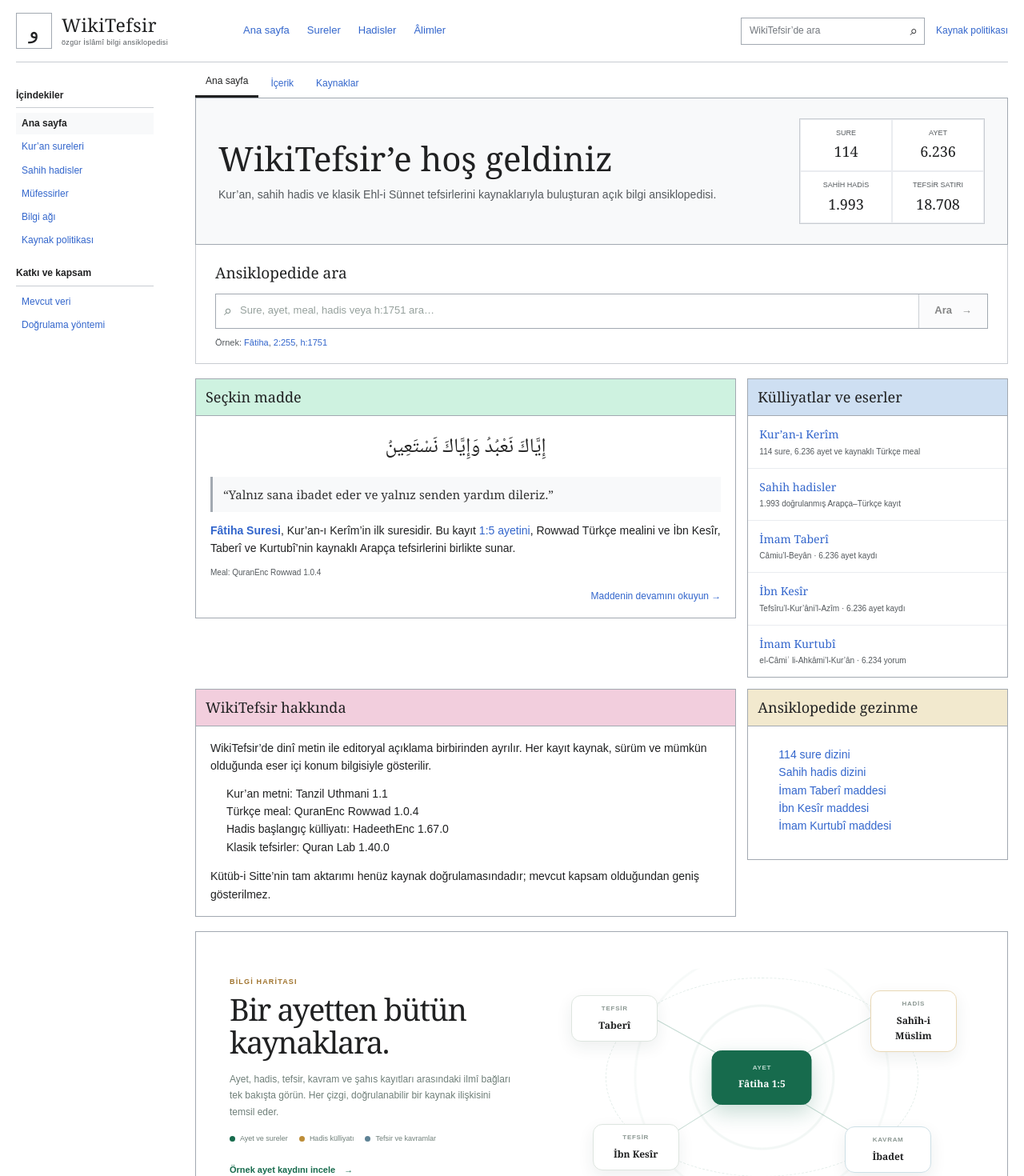
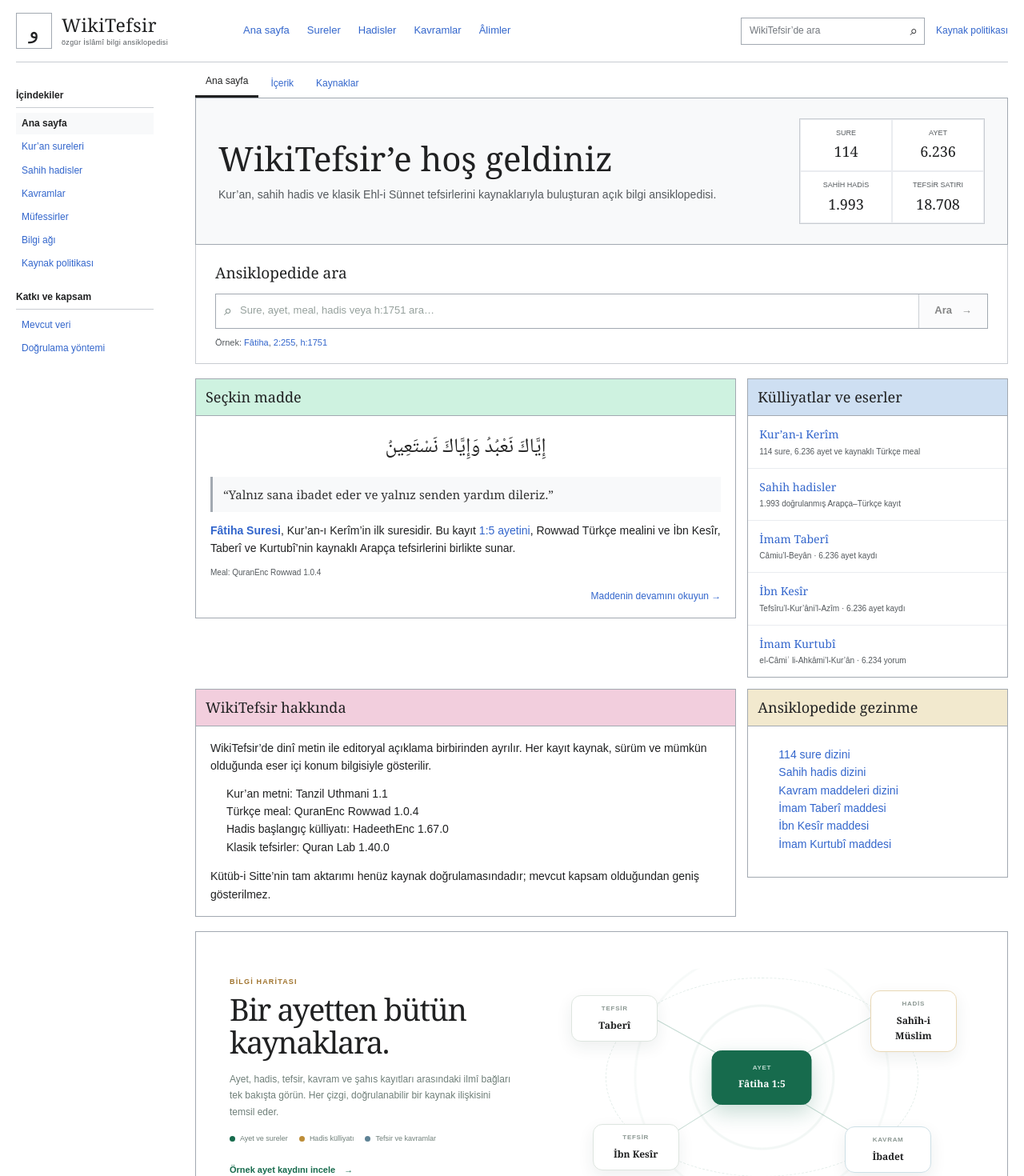
Before and after one commit to saitakarcesme/WikiTefsir, a Next.js app: page / in a window 1280 px wide. Shown: the top 1470 px of the page at 80% size. Built offline with nearby package versions, Linux system fonts and the light colour scheme.

Commit message:
feat: expose concept navigation

```diff
--- a/app/components/site-header.tsx
+++ b/app/components/site-header.tsx
@@ -12,6 +12,7 @@ export function SiteHeader() {
         <Link href="/">Ana sayfa</Link>
         <Link href="/sureler">Sureler</Link>
         <Link href="/hadis">Hadisler</Link>
+        <Link href="/kavramlar">Kavramlar</Link>
         <Link href="/alim/taberi">Âlimler</Link>
       </nav>
 
--- a/app/page.tsx
+++ b/app/page.tsx
@@ -26,6 +26,7 @@ export default function Home() {
           <Link className="active" href="/">Ana sayfa</Link>
           <Link href="/sureler">Kur’an sureleri</Link>
           <Link href="/hadis">Sahih hadisler</Link>
+          <Link href="/kavramlar">Kavramlar</Link>
           <Link href="/alim/taberi">Müfessirler</Link>
           <a href="#bilgi-agi">Bilgi ağı</a>
           <a href="#metodoloji">Kaynak politikası</a>
@@ -108,6 +109,7 @@ export default function Home() {
                 <ul>
                   <li><Link href="/sureler">114 sure dizini</Link></li>
                   <li><Link href="/hadis">Sahih hadis dizini</Link></li>
+                  <li><Link href="/kavramlar">Kavram maddeleri dizini</Link></li>
                   <li><Link href="/alim/taberi">İmam Taberî maddesi</Link></li>
                   <li><Link href="/alim/ibn-kesir">İbn Kesîr maddesi</Link></li>
                   <li><Link href="/alim/kurtubi">İmam Kurtubî maddesi</Link></li>
```
